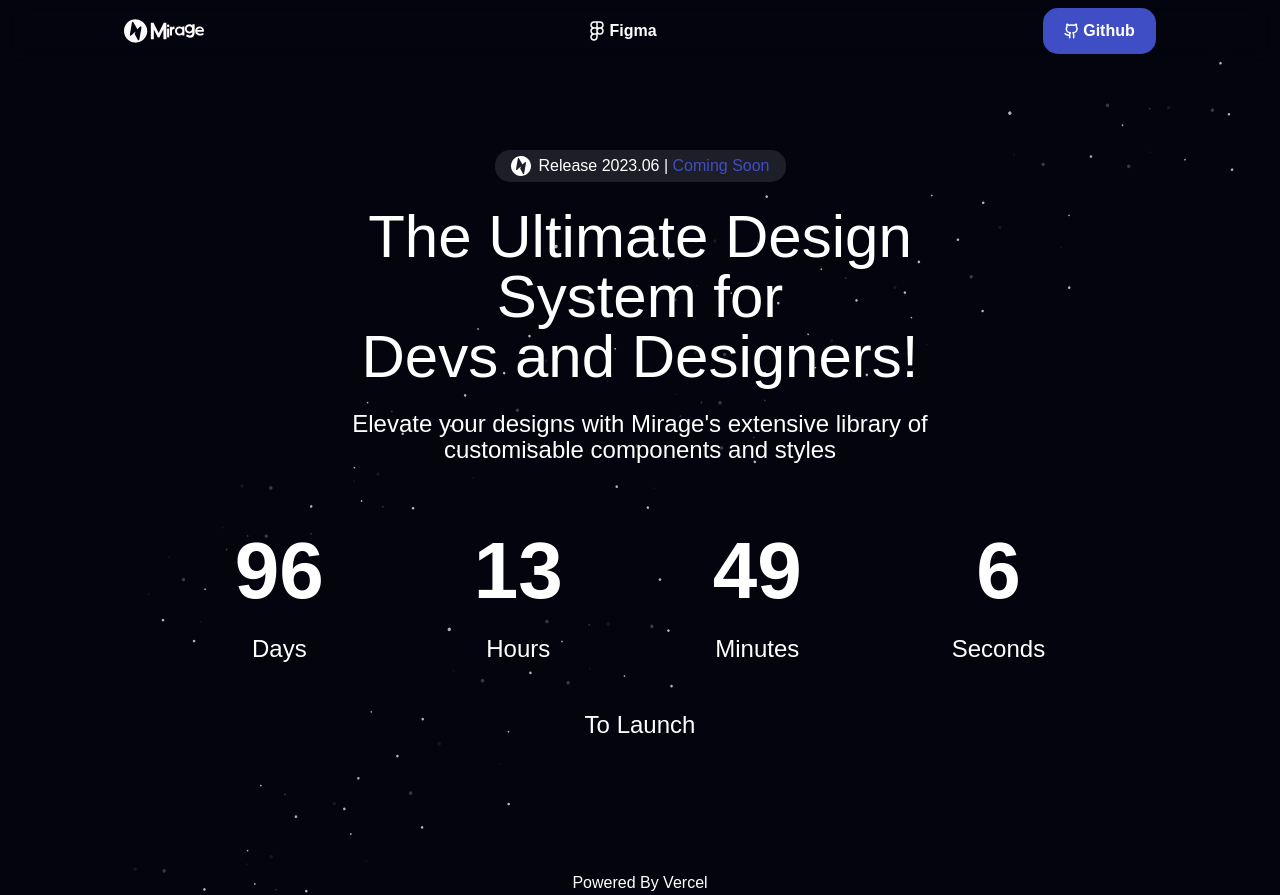
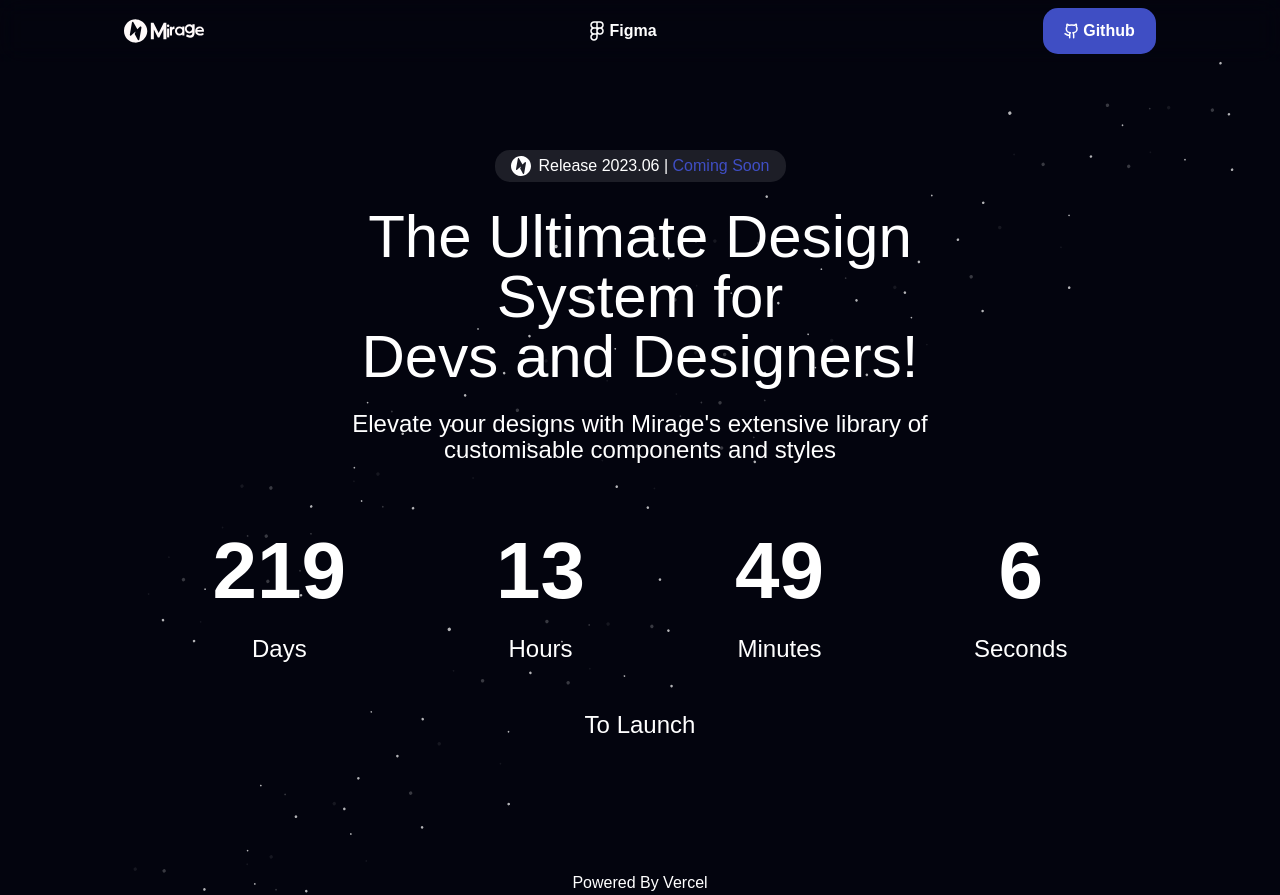
Before and after one commit to 4eug/Mirage-Launch-Website, a Next.js app: page / in a window 1280 px wide. Built offline with nearby package versions, Linux system fonts and the light colour scheme.

Commit message:
Update timer-card.tsx

```diff
--- a/components/timer-card.tsx
+++ b/components/timer-card.tsx
@@ -15,7 +15,7 @@ const TimerCard = () => {
 
   useEffect(() => {
     const interval = setInterval(() => {
-      const countdownDate = new Date('2023-07-20T00:00:00').getTime();
+      const countdownDate = new Date('2023-11-20T00:00:00').getTime();
       const now = new Date().getTime();
       const timeDifference = countdownDate - now;
 
```
